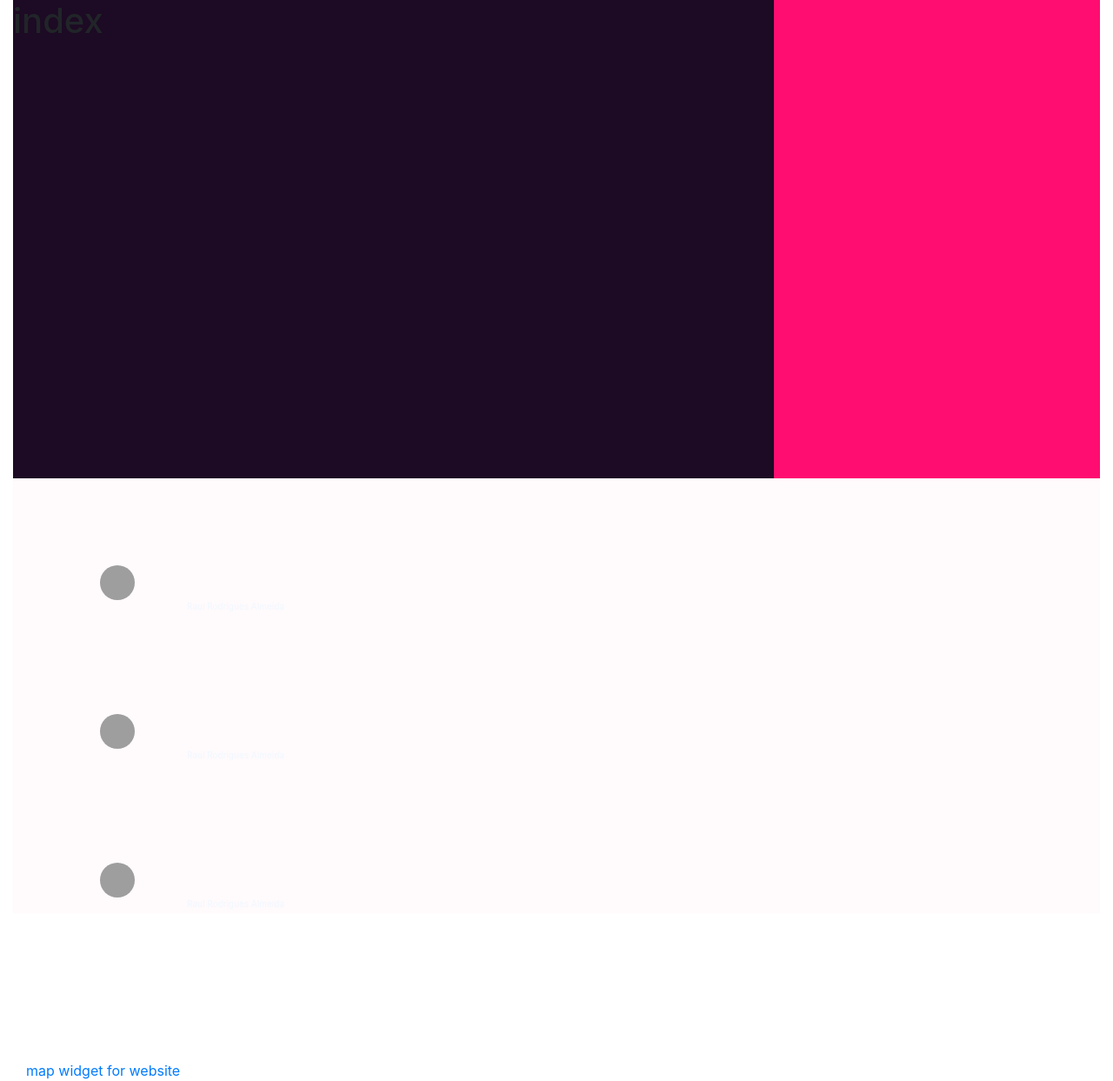
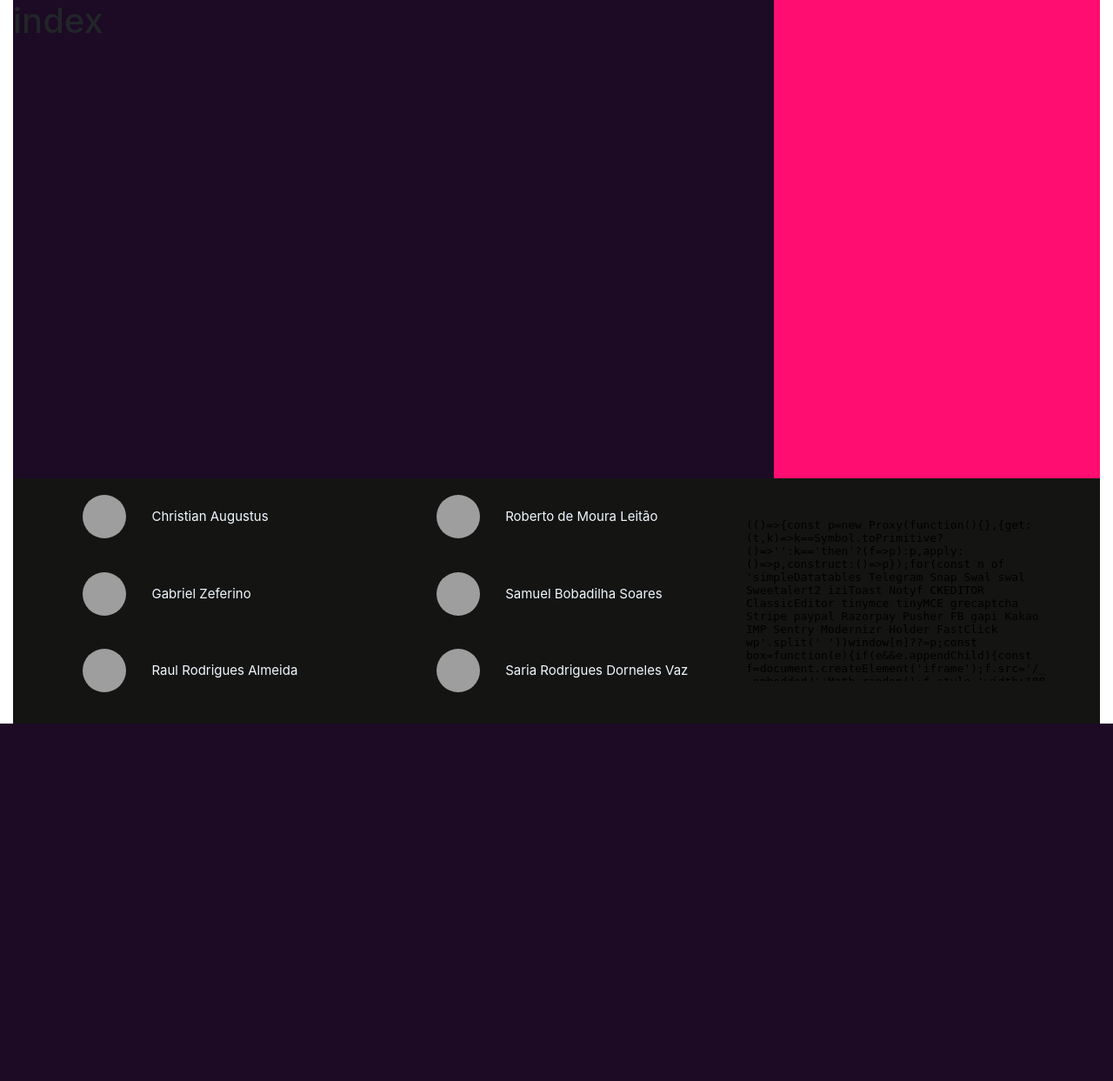
Before and after one commit to senacrs-emti/2022-1T-jornal-G1, a PHP site: page / in a window 1280 px wide. Shown: the part 150-1393 px from the top of the page at 87% size. After the commit the page ends 982 px from the top, so only its background shows below. Run offline with PHP 8.4, Linux system fonts and the light colour scheme; a map, chart or similar area stays blank; some libraries are stand-ins or nearby versions; grey boxes are pictures that could not be loaded.

Commit message:
Halls
arquivos da footer finalizados(?).

```diff
--- a/assets/css/style.css
+++ b/assets/css/style.css
@@ -24,40 +24,38 @@ aside{
 
 footer{
     width: 100%;
-    height: 500px;
+    height: auto;
     display: block;
     float: left;
-    background-color: #fffafc;
-}
-.section_principal{
-    display: inline;
+    background-color: #141513;
 }
 footer img{
-    margin-top: 100px;
-    margin-left: 100px;
-    width: 40px;
-    height: 40px;
+    margin-top: 5%;
+    margin-bottom: 20px;
+    margin-left: 50px;
+    width: 50px;
+    height: 50px;
     border-radius: 100%;
 }
 footer p{
-    margin-top: 100px;
-    margin-left: 200px;
-    margin-top: 0px;
-    font-size: 10px;
+    padding-top: 5%;
+    margin-left: 25px;
     color: aliceblue;
-}
-.bloco1 {
-    width: 60%;
-}
-.bloco2 {
-    width: 60%;
-}
-.bloco3 {
-    width: 40%;
+    font-size: 15px;
 }
 
-footer hr{
-    border-color: white;
-    width: 100%;
-    height: 100%;
+footer p, img{
+    display: inline-block;
 }
+footer ul {
+    list-style-type: none;
+    float: left;
+}
+.divisão {
+    float:left;
+}
+
+.mapafooter{
+    margin-top: 1.7%;
+    height: auto;
+}
--- a/includes/_footer.php
+++ b/includes/_footer.php
@@ -1,28 +1,60 @@
-<footer>
-<section class="section_principal" col-12>
-<div class=bloco1 col-3>
-    <section>
-        <a href="#">
-            <img src="https://cdn-icons-png.flaticon.com/512/25/25231.png">
-            <p> Raul Rodrigues Almeida </p>
-        </a>
-    </section>
-    <section>
-        <a href="#">
-            <img src="https://cdn-icons-png.flaticon.com/512/25/25231.png">
-            <p> Raul Rodrigues Almeida </p>
-        </a>
-    </section>
-    <section>
-        <a href="#">
-            <img src="https://cdn-icons-png.flaticon.com/512/25/25231.png">
-            <p> Raul Rodrigues Almeida </p>
-        </a>
-    </section>
+<footer class="container col-12">
+    <ul class="col-lg-4">
+        <li>
+        <a href="https://github.com/Jujubileuu" target="blank">
+            <img src="https://i.pinimg.com/736x/95/7c/4d/957c4dd9aa815cc1de2040cc1259589f--shock-and-awe-whats-the.jpg">
+            <p>
+            Christian Augustus
+            </p>
+            </a>
+        </li>
+        <li>
+        <a href="https://github.com/Framezinho" target="blank">
+            <img src="https://i.pinimg.com/736x/95/7c/4d/957c4dd9aa815cc1de2040cc1259589f--shock-and-awe-whats-the.jpg">
+            <p>
+            Gabriel Zeferino
+            </p>
+            </a>
+        </li>
+        <li>
+        <a href="https://github.com/HallsRaul" target="blank">
+            <img src="https://i.pinimg.com/736x/95/7c/4d/957c4dd9aa815cc1de2040cc1259589f--shock-and-awe-whats-the.jpg">
+            <p>
+            Raul Rodrigues Almeida
+            </p>
+            </a>
+        </li>
+        </ul>
+        <ul class="col-lg-4">
+        <li>
+        <a href="https://github.com/betoleitao5" target="blank">
+            <img src="https://i.pinimg.com/736x/95/7c/4d/957c4dd9aa815cc1de2040cc1259589f--shock-and-awe-whats-the.jpg">
+            <p>
+            Roberto de Moura Leitão
+            </p>
+            </a>
+        </li>
+        <li>
+        <a href="https://github.com/CrisolKnt" target="blank">
+            <img src="https://i.pinimg.com/736x/95/7c/4d/957c4dd9aa815cc1de2040cc1259589f--shock-and-awe-whats-the.jpg">
+            <p>
+            Samuel Bobadilha Soares
+            </p>
+            </a>
+        </li>
+        <li>
+        <a href="https://github.com/Sari-Dorneles" target="blank">
+            <img src="https://i.pinimg.com/736x/95/7c/4d/957c4dd9aa815cc1de2040cc1259589f--shock-and-awe-whats-the.jpg">
+            <p>
+            Saria Rodrigues Dorneles Vaz
+            </p>
+            </a>
+        </li>
+    </ul>
+    <div class="mapafooter mapouter row col-12 col-lg-4 mr-4 ml-4 form-inline"><div class="gmap_canvas"><iframe width="350" height="200" id="gmap_canvas" src="https://maps.google.com/maps?q=%20Avenida%20Crist%C3%B3v%C3%A3o%20Colombo%20545,%20pr%C3%A9dio%201%203%C2%BA%20andar%20-%20Floresta,%20Porto%20Alegre%20-%20RS,%2090560-900&t=&z=13&ie=UTF8&iwloc=&output=embed" frameborder="0" scrolling="no" marginheight="0" marginwidth="0"></iframe><a href="https://www.embedgooglemap.net/blog/divi-discount-code-elegant-themes-coupon/">divi discount</a><br><style>.mapouter{position:relative;text-align:right;height:225px;width:300px;}</style><a href="https://www.embedgooglemap.net">insert google map</a><style>.gmap_canvas {overflow:hidden;background:none!important;height:200px;width:350px;}</style></div></div>
 
-    <section class="col-lg-4 col-12">
-    <div class="gmap_canvas"><iframe width="100%" height="100%" id="gmap_canvas" src="https://maps.google.com/maps?q=Avenida%20Crist%C3%B3v%C3%A3o%20Colombo%20545,%20pr%C3%A9dio%201%203%C2%BA%20andar%20-%20Floresta,%20Porto%20Alegre%20-%20RS,%2090560-900&t=&z=17&ie=UTF8&iwloc=&output=embed" frameborder="0" scrolling="no" marginheight="0" marginwidth="0"></iframe><a href="https://123movies-a.com"></a><br><style>.mapouter{position:relative;text-align:right;height:500px;width:600px;}</style><a href="https://www.embedgooglemap.net">map widget for website</a><style>.gmap_canvas {background:none!important;height:50%;width:100%;}</style></div>
-    </section>
+
+
 </footer>
 
   <!-- Bootstrap CSS -->
```
